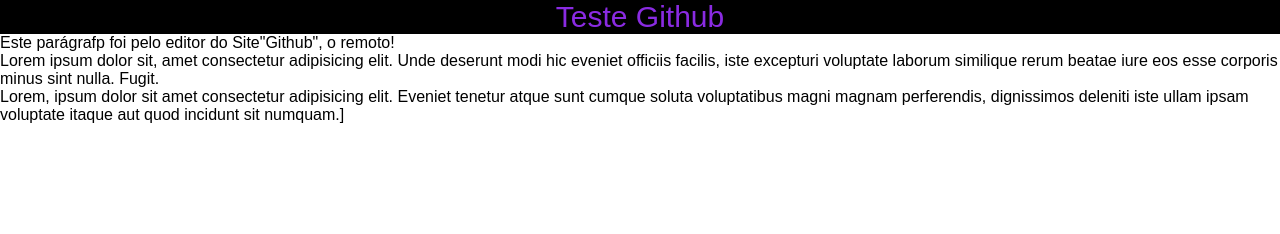
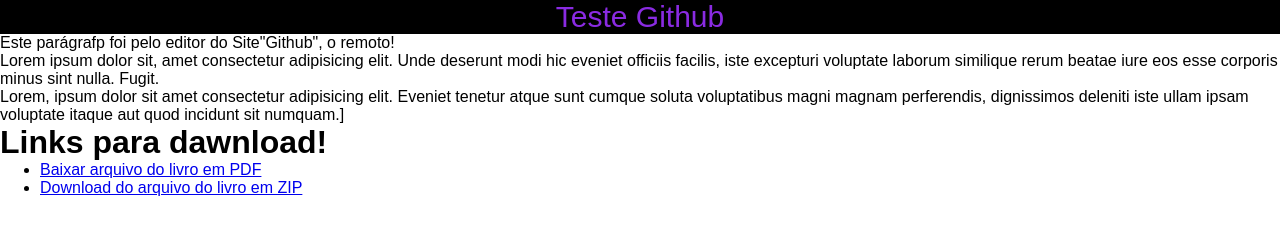
Before and after one commit to AlexPRGG/C-digo, a plain HTML site: page index.html in a window 1280 px wide. Drawn offline with Linux system fonts and the light colour scheme.

Commit message:
Testando links para download!

```diff
--- a/index.html
+++ b/index.html
@@ -21,7 +21,14 @@
 
     <p> Este parágrafp foi pelo editor do Site"Github", o remoto!<P>
         <p>Lorem ipsum dolor sit, amet consectetur adipisicing elit. Unde deserunt modi hic eveniet officiis facilis, iste excepturi voluptate laborum similique rerum beatae iure eos esse corporis minus sint nulla. Fugit.</p>
-        <p>Lorem, ipsum dolor sit amet consectetur adipisicing elit. Eveniet tenetur atque sunt cumque soluta voluptatibus magni magnam perferendis, dignissimos deleniti iste ullam ipsam voluptate itaque aut quod incidunt sit numquam.]</p>
+        <p>Lorem, ipsum dolor sit amet consectetur adipisicing elit. Eveniet tenetur atque sunt cumque soluta voluptatibus magni magnam perferendis, dignissimos deleniti iste ullam ipsam voluptate itaque aut quod incidunt sit numquam.]  </p>
+
+        <h1> Links para dawnload!</h1>
+
+            <ul>
+                <li> <a href="Livro/meulivro.pdf" download="meulivro.pdf" type="application/pdf">Baixar arquivo do livro em PDF</a></li>
+                <li> <a href="#">Download do arquivo do livro em ZIP</a></li>
+            </ul>
 
 
 </body>
```
Also changed, not shown: 1 other file.
